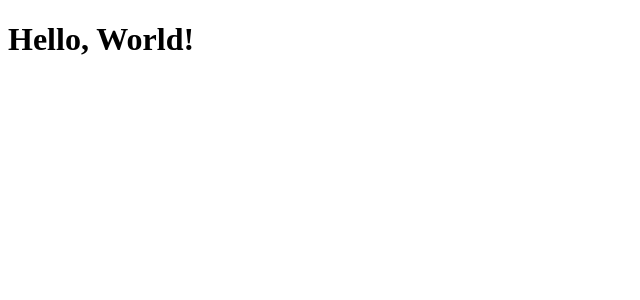
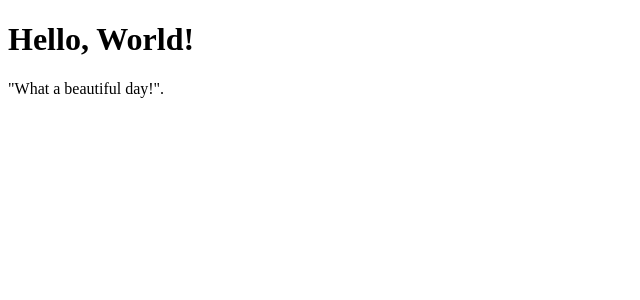
Before and after one commit to Folvin/react-exercises, a React (Create React App) app: page / in a window 1280 px wide. Shown: the top 300 px of the page, without its empty margins (0-640 px from the left). Built offline with nearby package versions, Linux system fonts and the light colour scheme.

Commit message:
feat: esercizio components-06 completato

```diff
--- a/src/Hello.js
+++ b/src/Hello.js
@@ -2,6 +2,11 @@
 
 export class Hello extends React.Component {
     render() {
-        return <h1>Hello, World!</h1>
+        return (
+            <div>
+                <h1>Hello, World!</h1>
+                <p>"What a beautiful day!".</p>
+            </div>
+        );
     }
 }
```
